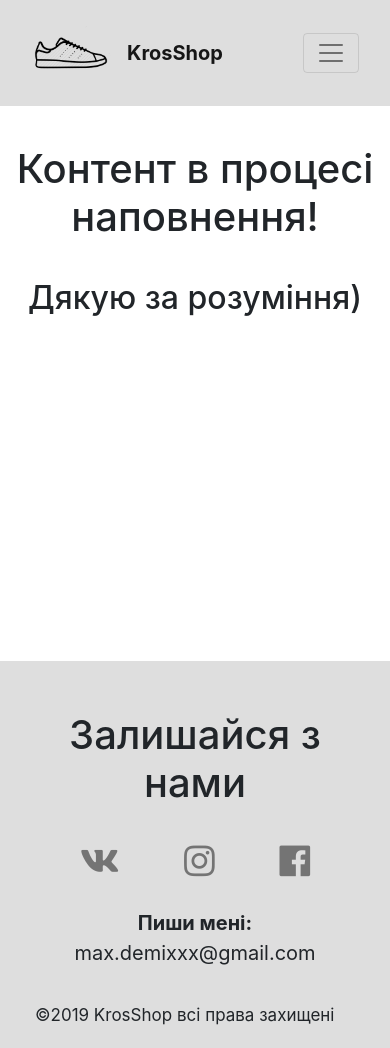
After one commit to Demix123/hypeshop, a PHP site: page /kids-shoes.html in a window 390 px wide. The commit adds this page. Run offline with PHP 8.4, Linux system fonts and the light colour scheme.

Commit message:
krosshop

```diff
--- a/index.html
+++ b/index.html
@@ -130,7 +130,7 @@
                     </a>
                 </div>
                 <div class="col">
-                    <a href="#">
+                    <a href="kids-shoes.html">
                         <div class="category-item">
                             <h2>Дитячі</h2>
                             <img src="images/category-item3.png" alt="kids-shoes">
--- /dev/null
+++ b/kids-shoes.html
@@ -0,0 +1,74 @@
+<!Doctype html>
+<html>
+  <head>
+    <meta charset="utf-8">
+    <meta name="viewport" content="width=device-width, initial-scale=1, shrink-to-fit=no">
+    <link rel="stylesheet" href="https://stackpath.bootstrapcdn.com/bootstrap/4.3.1/css/bootstrap.min.css" integrity="sha384-ggOyR0iXCbMQv3Xipma34MD+dH/1fQ784/j6cY/iJTQUOhcWr7x9JvoRxT2MZw1T" crossorigin="anonymous">
+    <link rel="stylesheet" href="https://use.fontawesome.com/releases/v5.7.2/css/all.css" integrity="sha384-fnmOCqbTlWIlj8LyTjo7mOUStjsKC4pOpQbqyi7RrhN7udi9RwhKkMHpvLbHG9Sr" crossorigin="anonymous">
+    <link rel="stylesheet" href="style.css">
+    <title>KrosShop</title>
+  </head>
+  <body>
+    <div class="header">
+        <div class="container">
+            <nav class="navbar navbar-expand-lg navbar-light">
+                <a class="navbar-brand" href="index.html">
+                    <img src="images/nav-img.png" class="d-inline-block align-top" alt="brand-img">
+                    <a class="navbar-brand" href="index.html">KrosShop</a>
+                </a>
+                <button class="navbar-toggler" type="button" data-toggle="collapse" data-target="#navbar1" aria-controls="navbar1" aria-expanded="false" aria-label="Toggle navigation">
+                    <span class="navbar-toggler-icon"></span>
+                </button>
+
+                <div class="collapse navbar-collapse" id="navbar1">
+                <ul class="navbar-nav">
+                    <li class="nav-item active">
+                        <a class="nav-link" href="https://krosshop.herokuapp.com/index.html#Новинки">Новинки</a>
+                    </li>
+                    <li class="nav-item active">
+                            <a class="nav-link" href="https://krosshop.herokuapp.com/index.html#Популярні_моделі">Популярні моделі</a>
+                    </li>
+                    <li class="nav-item active">
+                            <a class="nav-link" href="https://krosshop.herokuapp.com/index.html#Категорії">Категорії</a>
+                    </li>
+                    <li class="nav-item active">
+                            <a class="nav-link" href="https://krosshop.herokuapp.com/index.html#Про_нас">Про нас</a>
+                    </li>
+                    <li class="nav-item active">
+                        <a class="nav-link" href="#">&#128722; Корзина</a>
+                    </li>
+                </ul>
+                </div>
+            </nav>
+        </div>
+    </div>
+    <div class="container container-null">
+        <h1 class="content-null-h1">Контент в процесі наповнення!</h1>
+        <h2 class="content-null-h2">Дякую за розуміння)</h2>
+    </div>
+    <footer>
+        <div class="container">
+            <div class="connect">
+                <h3>Залишайся з нами</h3>
+                <div class="connect-item">
+                    <a href="https://vk.com/demixxxx" target="_blank"><i class="fab fa-vk"></i></a>
+                    <a href="https://www.instagram.com/krosshop_ua/?hl=uk" target="_blank"><i class="fab fa-instagram"></i></a>
+                    <a href="https://www.facebook.com/MDemixxx" target="_blank"><i class="fab fa-facebook"></i></a>
+                </div>
+                <div class="gmail">
+                    <p><span>Пиши мені:</span> max.demixxx@gmail.com</p>
+                </div>
+            </div>
+            <div class="copyright">
+                <p>&copy;2019 KrosShop всі права захищені</p>
+            </div>
+        </div>
+    </footer>
+    <script src="size.js"></script>
+    <script src="switch.js"></script>
+    <script src="form.js"></script>
+    <script src="https://code.jquery.com/jquery-3.3.1.slim.min.js" integrity="sha384-q8i/X+965DzO0rT7abK41JStQIAqVgRVzpbzo5smXKp4YfRvH+8abtTE1Pi6jizo" crossorigin="anonymous"></script>
+    <script src="https://cdnjs.cloudflare.com/ajax/libs/popper.js/1.14.7/umd/popper.min.js" integrity="sha384-UO2eT0CpHqdSJQ6hJty5KVphtPhzWj9WO1clHTMGa3JDZwrnQq4sF86dIHNDz0W1" crossorigin="anonymous"></script>
+    <script src="https://stackpath.bootstrapcdn.com/bootstrap/4.3.1/js/bootstrap.min.js" integrity="sha384-JjSmVgyd0p3pXB1rRibZUAYoIIy6OrQ6VrjIEaFf/nJGzIxFDsf4x0xIM+B07jRM" crossorigin="anonymous"></script>
+    </body>
+</html>
--- a/style.css
+++ b/style.css
@@ -412,6 +412,17 @@ footer .container .connect .connect-item a:nth-child(2):hover{
     margin-left: 0px;
 }
 
+.container-null{
+    text-align: center;
+    padding-top: 10%;
+    height: 555px;
+}
+
+.content-null-h2{
+    padding-top: 30px;
+    padding-bottom: 50px;
+}
+
 #modal_form {
     width: 500px;
     height: 500px;
@@ -598,12 +609,31 @@ footer .container .connect .connect-item a:nth-child(2):hover{
 }
 
 @media only screen and (max-width: 1200px){
-    .arrivals-1, .arrivals-1 .container, .arrivals-2, .arrivals-2 .container{
-        height: 610px;
+    .arrivals-2{
+        position: relative;
     }
 
-    .arrivals-1 .container:not(img), .arrivals-1 .container img{
-        display: flex;
-        flex-direction: column;
+    .arrivals-2 .container img{
+        position: absolute;
+        bottom: 5%;
     }
 }
+
+@media only screen and (max-width: 1000px){
+    .arrivals-1, .arrivals-1 .container, .arrivals-2, .arrivals-2 .container{
+        height: 650px;
+    }
+
+    .arrivals-1 .container{
+        position: relative;
+    }
+
+    .arrivals-1 .container img{
+        position: absolute;
+        bottom: 5%;
+    }
+
+    .arrivals-2 .container{
+
+    }
+}
```
